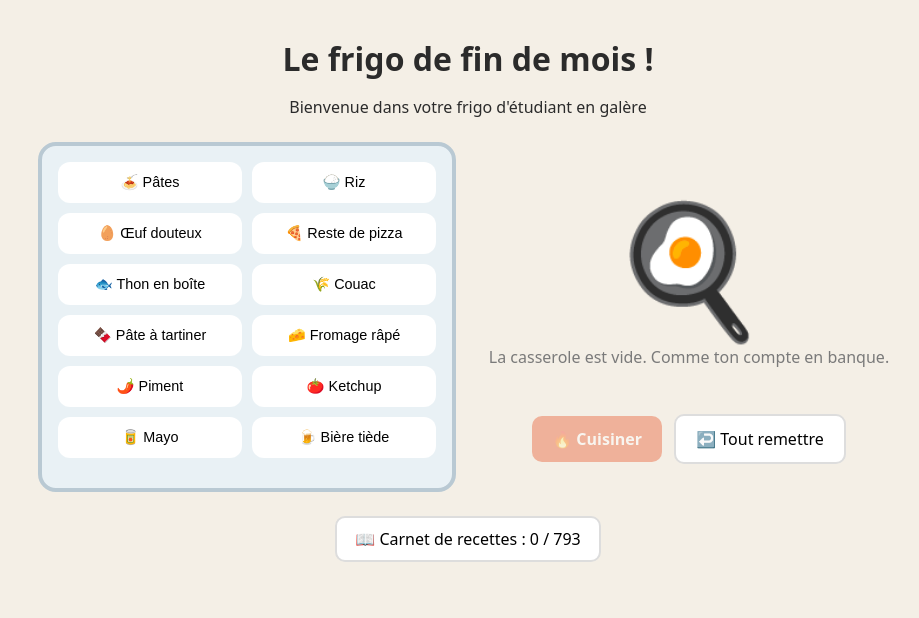
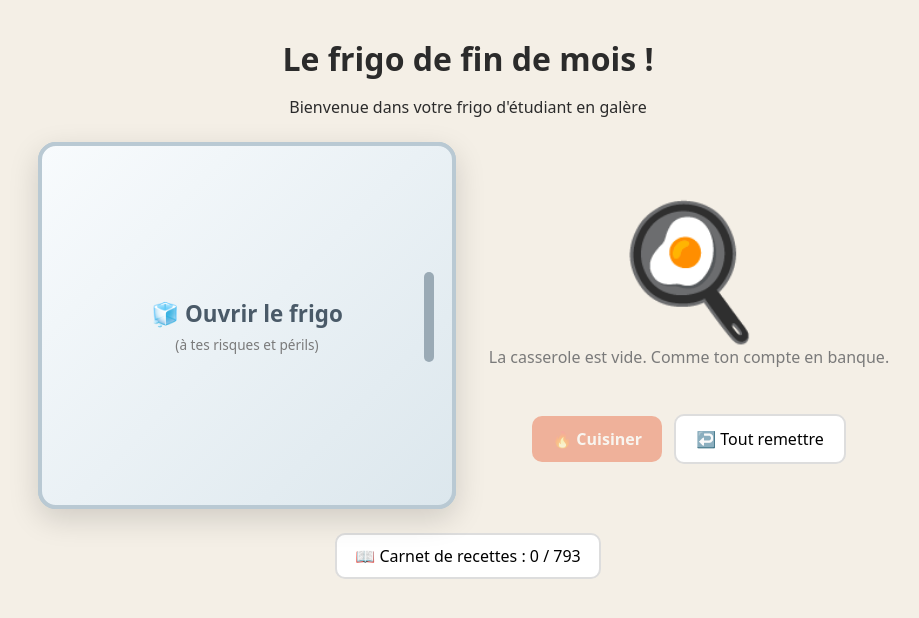
Before and after one commit to AsaDigital-Victor/AsaDigital-Victor.github.io, a plain HTML site: page index.html in a window 1280 px wide. Shown: the whole page, without its empty margins (172-1091 px from the left). Drawn offline with Linux system fonts and the light colour scheme.

Commit message:
Ajout de la porte du frigo en 3D

```diff
--- a/index.html
+++ b/index.html
@@ -2,7 +2,6 @@
 <html lang="fr">
     <head>
         <meta charset="UTF-8">
-
         <meta name="viewport" content="width=device-width, initial-scale=1.0">
         <title>Mon Frigo</title>
         <link rel="stylesheet" href="style/style.css">
@@ -11,16 +10,23 @@
         <h1>Le frigo de fin de mois !</h1>
         <p>Bienvenue dans votre frigo d'étudiant en galère</p>
 
-
         <div class="cuisine">
 
             <section id="frigo">
+                <!-- NOUVEAU : la porte du frigo, qui s'ouvre en 3D au premier clic -->
+                <button id="porte" class="porte">
+                    <span class="poignee"></span>
+                    <span class="porte-texte">🧊 Ouvrir le frigo</span>
+                    <span class="porte-sous-texte">(à tes risques et périls)</span>
+                </button>
+                <!-- NOUVEAU : la lumière du frigo -->
+                <div class="lumiere"></div>
+                <p class="consigne">Clique sur un ingrédient pour le mettre dans la poêle</p>
                 <div id="etageres"></div>
             </section>
 
             <section id="casserole">
                 <div id="contenu-casserole"></div>
-
                 <div class="poele">🍳</div>
                 <p id="message">La casserole est vide. Comme ton compte en banque.</p>
                 <button id="btn-cuisiner">🔥 Cuisiner</button>
@@ -28,7 +34,6 @@
             </section>
 
         </div>
-
 
         <section id="resultat" class="resultat cache">
             <p id="badge-nouveau" class="badge cache">🆕 Nouvelle recette découverte !</p>
@@ -39,11 +44,13 @@
             <button id="btn-rejouer">🧊 Rouvrir le frigo</button>
         </section>
 
-         <footer>
+        <footer>
             <button id="btn-carnet">📖 Carnet de recettes : <span id="compteur">0</span> / <span id="total">793</span></button>
             <ul id="carnet" class="carnet cache"></ul>
         </footer>
 
+        <!-- NOUVEAU : effets.js (porte, fumée, voix, image) est chargé AVANT app.js qui l'utilise -->
+        <script src="js/effets.js"></script>
         <script src="js/app.js"></script>
     </body>
 </html>
--- a/js/app.js
+++ b/js/app.js
@@ -1,5 +1,6 @@
 /* =========================================================
-   Le Frigo de fin de mois ->> js/app.js  (version 6)
+   Le Frigo de fin de mois — js/app.js  (version 7 « waouh »)
+   Les effets visuels et sonores sont dans js/effets.js
    ========================================================= */
 
 // ----- 1. L'état du jeu -----
@@ -94,6 +95,7 @@ document.getElementById("btn-cuisiner").addEventListener("click", () => {
   setTimeout(() => {
     zone.classList.remove("cuisson");
     cuisiner();
+    document.getElementById("message").textContent = "Bon appétit… ou pas.";
   }, 1500);
 });
 
@@ -157,6 +159,7 @@ function afficherResultat(plat, nouveau) {
   document.getElementById("resultat").scrollIntoView({ behavior: "smooth" });
 }
 
+
 // Bouton « Rouvrir le frigo » : on remet tout à zéro
 document.getElementById("btn-rejouer").addEventListener("click", () => {
   frigo = [...INGREDIENTS];
@@ -167,7 +170,8 @@ document.getElementById("btn-rejouer").addEventListener("click", () => {
 });
 
 // ----- 6. ÉTAPE 6 : LE CARNET DE RECETTES (localStorage) -----
-
+// localStorage = une petite mémoire du navigateur qui reste même quand on ferme la page.
+// On y range un objet { "ketchup+pates": { nom, note, emojis }, ... } transformé en texte (JSON).
 const CLE_CARNET = "frigo_carnet";
 
 // Nombre total de combinaisons possibles : 1, 2, 3 ou 4 ingrédients parmi 12 = 793
@@ -209,7 +213,7 @@ function afficherCarnet() {
   cles.forEach(cle => {
     const r = carnet[cle];
     const li = document.createElement("li");
-    li.textContent = r.emojis + "  " + r.nom + " -> " + r.note + "/10";
+    li.textContent = r.emojis + "  " + r.nom + " — " + r.note + "/10";
     liste.appendChild(li);
   });
 }
--- /dev/null
+++ b/js/effets.js
@@ -0,0 +1,14 @@
+/* =========================================================
+   Le Frigo de fin de mois — js/effets.js
+   Les effets « waouh » : porte 3D, fumée en canvas,
+   voix du chef (synthèse vocale), carte du plat en image.
+   Ce fichier ne touche pas aux données du jeu : il ne fait que l'affichage.
+   ========================================================= */
+
+
+/* ---------- 1. LA PORTE DU FRIGO (animation CSS 3D) ----------
+   Le JS ajoute juste la classe "ouvert" : c'est le CSS qui fait pivoter la porte
+   (transform: rotateY) grâce à une transition. */
+document.getElementById("porte").addEventListener("click", () => {
+  document.getElementById("frigo").classList.add("ouvert");
+});
--- a/style/style.css
+++ b/style/style.css
@@ -201,6 +201,71 @@ footer { max-width: 560px; margin: 0 auto 32px; }
   margin: 6px 0;
 }
 
+
+/* =========================================================
+   VERSION 7 « waouh »
+   ========================================================= */
+
+/* ----- La porte du frigo en 3D ----- */
+#frigo {
+  position: relative;      /* la porte et la lumière se placent par rapport au frigo */
+  perspective: 1000px;     /* donne de la profondeur à la rotation 3D */
+}
+.porte {
+  position: absolute;
+  inset: -4px;             /* recouvre tout le frigo, bordure comprise */
+  z-index: 3;
+  border: 4px solid var(--frigo-bord);
+  border-radius: 18px;
+  background: linear-gradient(135deg, #f8fbfd 0%, #dce7ed 100%);
+  cursor: pointer;
+  display: flex;
+  flex-direction: column;
+  align-items: center;
+  justify-content: center;
+  gap: 6px;
+  font-family: inherit;
+  transform-origin: left center;   /* la porte pivote sur son bord gauche, comme une vraie */
+  transition: transform 0.9s cubic-bezier(.3, .1, .3, 1), opacity 0.9s;
+  box-shadow: 0 10px 30px rgba(0, 0, 0, 0.15);
+}
+.porte:hover { transform: rotateY(-8deg); }      /* elle s'entrouvre au survol */
+.porte-texte { font-size: 1.4rem; font-weight: bold; color: #4a5a68; }
+.porte-sous-texte { font-size: 0.85rem; color: var(--gris); }
+.poignee {
+  position: absolute;
+  right: 18px;
+  top: 35%;
+  width: 10px;
+  height: 90px;
+  border-radius: 6px;
+  background: #9aaab5;
+}
+#frigo.ouvert .porte {
+  transform: rotateY(-110deg);   /* grande ouverture en 3D */
+  opacity: 0;
+  pointer-events: none;          /* on peut cliquer à travers une fois ouverte */
+}
+
+/* La lumière qui s'allume quand on ouvre */
+.lumiere {
+  position: absolute;
+  top: 0; left: 15%; right: 15%;
+  height: 120px;
+  background: radial-gradient(ellipse at top, rgba(255, 250, 200, 0.9), transparent 70%);
+  opacity: 0;
+  pointer-events: none;
+}
+#frigo.ouvert .lumiere { animation: allumage 1.2s ease forwards; }
+@keyframes allumage {
+  0%, 30% { opacity: 0; }
+  40% { opacity: 1; }
+  50% { opacity: 0.3; }     /* petit grésillement de vieille ampoule */
+  60%, 100% { opacity: 0.8; }
+}
+.consigne { color: var(--gris); font-size: 0.85rem; margin: 0 0 12px; position: relative; }
+#etageres { position: relative; }
+
 /* ----- 7. Sur téléphone : le frigo au-dessus, la casserole en dessous -----
    Ces règles ne s'appliquent que si l'écran fait moins de 640 px de large. */
 @media (max-width: 640px) {
```
